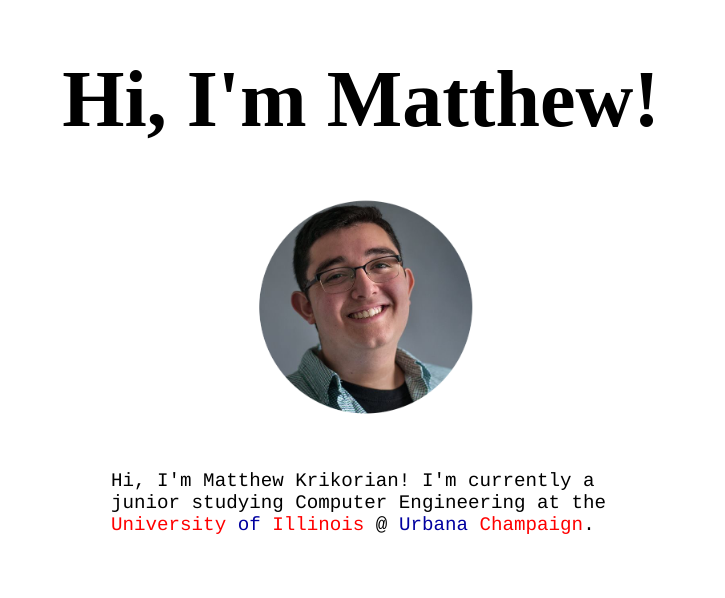
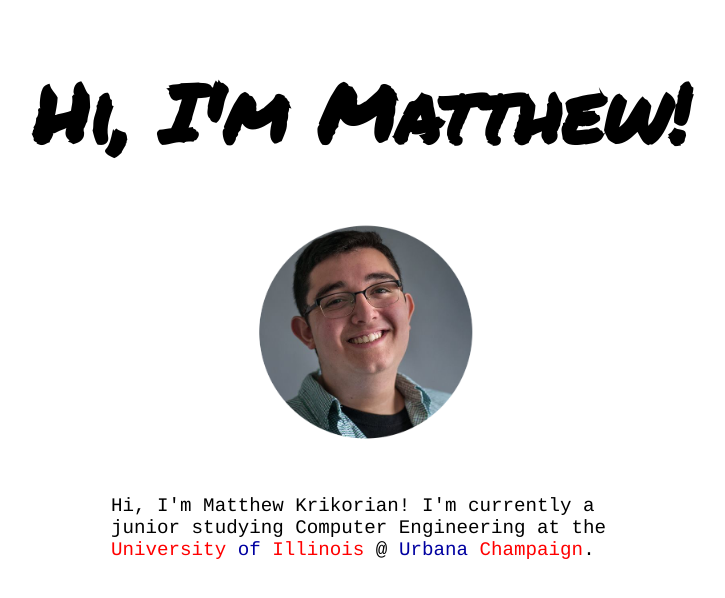
Before and after one commit to slee500/matthewkrikorian.github.io, a plain HTML site: page index.html in a window 1280 px wide. Shown: the whole page, without its empty margins (279-1004 px from the left). Drawn offline with Linux system fonts and the light colour scheme.

Commit message:
changing fonts

```diff
--- a/index.html
+++ b/index.html
@@ -1,7 +1,7 @@
 <!DOCTYPE html>
 <html>
 <head>
-<link rel="stylesheet" href="https://cdnjs.cloudflare.com/ajax/libs/font-awesome/4.7.0/css/font-awesome.min.css">
+<link rel="stylesheet" href="//fonts.googleapis.com/css?family=Permanent+Marker" />
 <style>
 
 header {
@@ -12,7 +12,7 @@ header {
 
 h1 {
     color: black;
-    font-family: font-family: "Lato",Helvetica,sans-serif;
+    font-family: 'Permanent Marker',serif;
     font-size: 5rem;
 }
 
```
